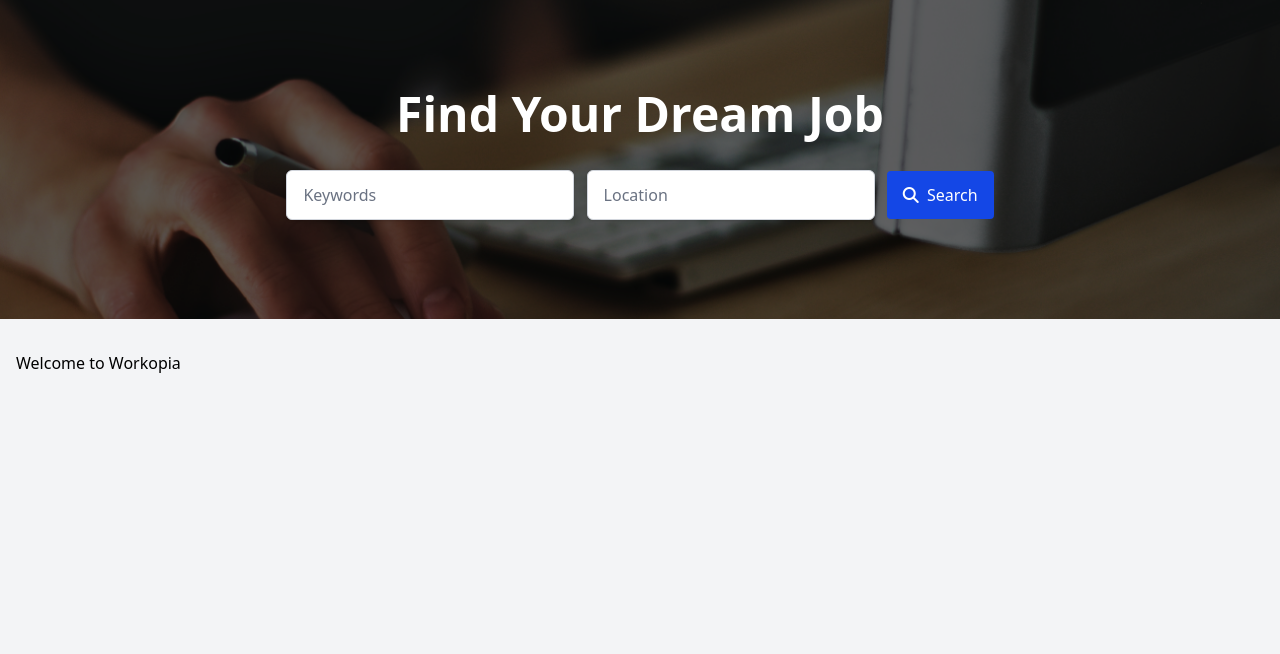
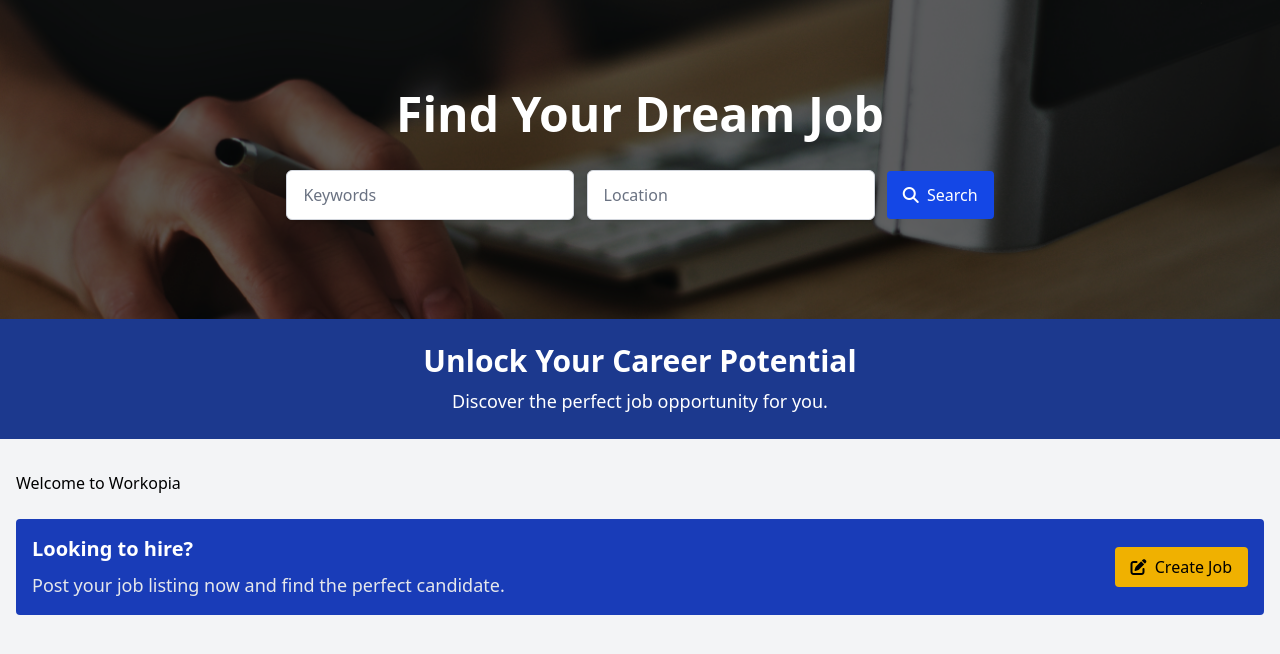
Before and after one commit to Robson16/workopia, a Laravel app: page / in a window 1280 px wide. Shown: the part 73-727 px from the top of the page. Run offline with Laravel 12, Linux system fonts and the light colour scheme; style sheets or scripts are compiled from the project's sources; some libraries are stand-ins or nearby versions.

Commit message:
lesson: top and bottom banners

```diff
--- /dev/null
+++ b/app/View/Components/BottomBanner.php
@@ -0,0 +1,26 @@
+<?php
+
+namespace App\View\Components;
+
+use Closure;
+use Illuminate\Contracts\View\View;
+use Illuminate\View\Component;
+
+class BottomBanner extends Component
+{
+    /**
+     * Create a new component instance.
+     */
+    public function __construct()
+    {
+        //
+    }
+
+    /**
+     * Get the view / contents that represent the component.
+     */
+    public function render(): View|Closure|string
+    {
+        return view('components.bottom-banner');
+    }
+}
--- /dev/null
+++ b/app/View/Components/TopBanner.php
@@ -0,0 +1,26 @@
+<?php
+
+namespace App\View\Components;
+
+use Closure;
+use Illuminate\Contracts\View\View;
+use Illuminate\View\Component;
+
+class TopBanner extends Component
+{
+    /**
+     * Create a new component instance.
+     */
+    public function __construct()
+    {
+        //
+    }
+
+    /**
+     * Get the view / contents that represent the component.
+     */
+    public function render(): View|Closure|string
+    {
+        return view('components.top-banner');
+    }
+}
--- /dev/null
+++ b/resources/views/components/bottom-banner.blade.php
@@ -0,0 +1,18 @@
+  @props([
+      'heading' => 'Looking to hire?',
+      'subheading' => 'Post your job listing now and find the perfect candidate.',
+  ])
+
+  <section class="container mx-auto my-6">
+      <div class="bg-blue-800 text-white rounded p-4 flex items-center justify-between flex-col md:flex-row gap-4">
+          <div>
+              <h2 class="text-xl font-semibold">{{ $heading }}</h2>
+              <p class="text-gray-200 text-lg mt-2">
+                  {{ $subheading }}
+              </p>
+          </div>
+          <x-button-link url="/jobs/create" icon="edit">
+              Create Job
+          </x-button-link>
+      </div>
+  </section>
--- /dev/null
+++ b/resources/views/components/top-banner.blade.php
@@ -0,0 +1,16 @@
+@props([
+    'heading' => 'Unlock Your Career Potential',
+    'subheading' => 'Discover the perfect job opportunity for you.',
+])
+
+
+<section class="bg-blue-900 text-white py-6 text-center">
+    <div class="container mx-auto">
+        <h2 class="text-3xl font-semibold">
+            {{ $heading }}
+        </h2>
+        <p class="text-lg mt-2">
+            {{ $subheading }}
+        </p>
+    </div>
+</section>
--- a/resources/views/layout.blade.php
+++ b/resources/views/layout.blade.php
@@ -16,6 +16,7 @@
     <x-header />
     @if (request()->routeIs('home'))
         <x-hero />
+        <x-top-banner />
     @endif
     <main class="container mx-auto p-4 mt-4">
         {{ $slot }}
--- a/resources/views/pages/index.blade.php
+++ b/resources/views/pages/index.blade.php
@@ -1,3 +1,5 @@
  <x-layout>
      <h1>Welcome to Workopia</h1>
+
+     <x-bottom-banner />
  </x-layout>
```
